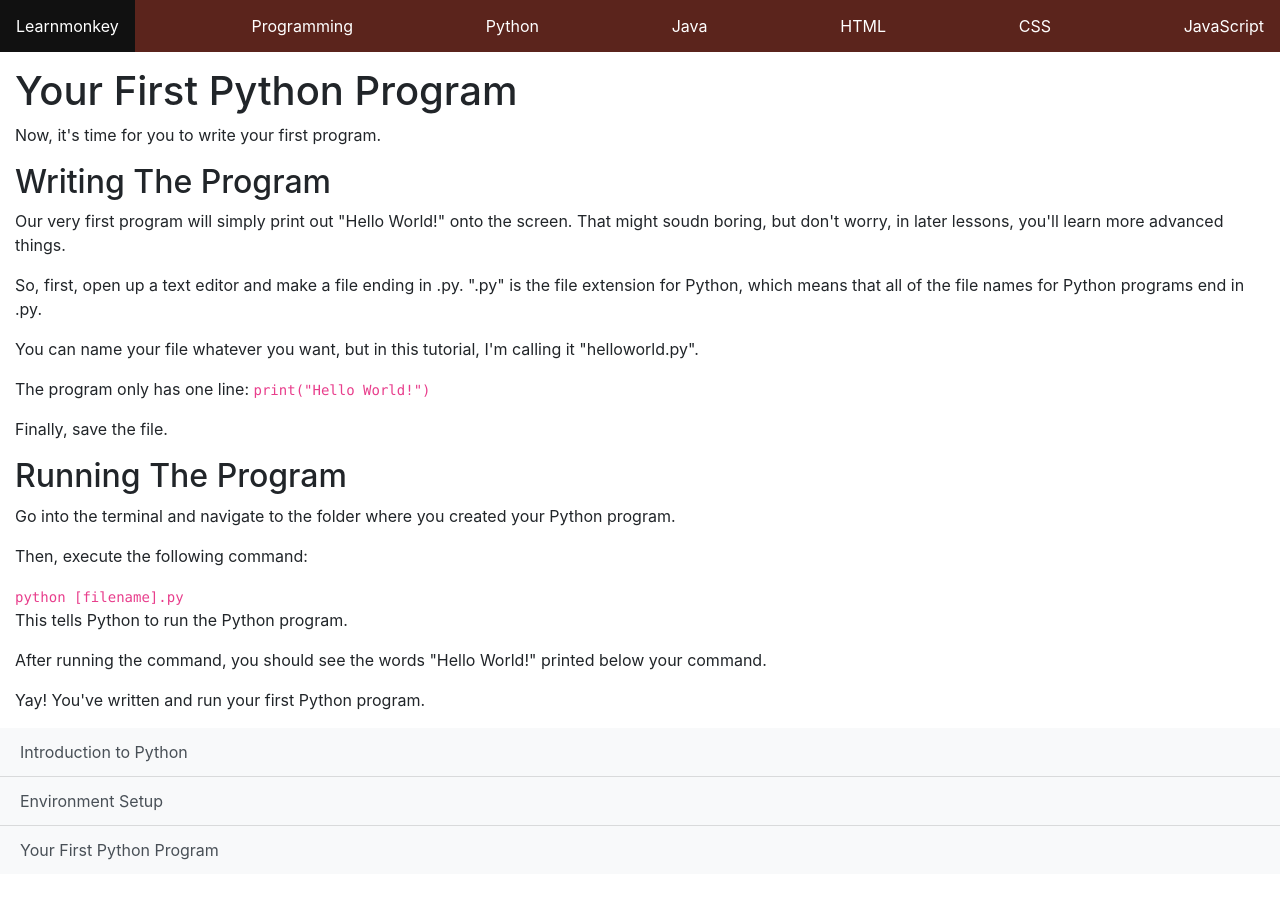
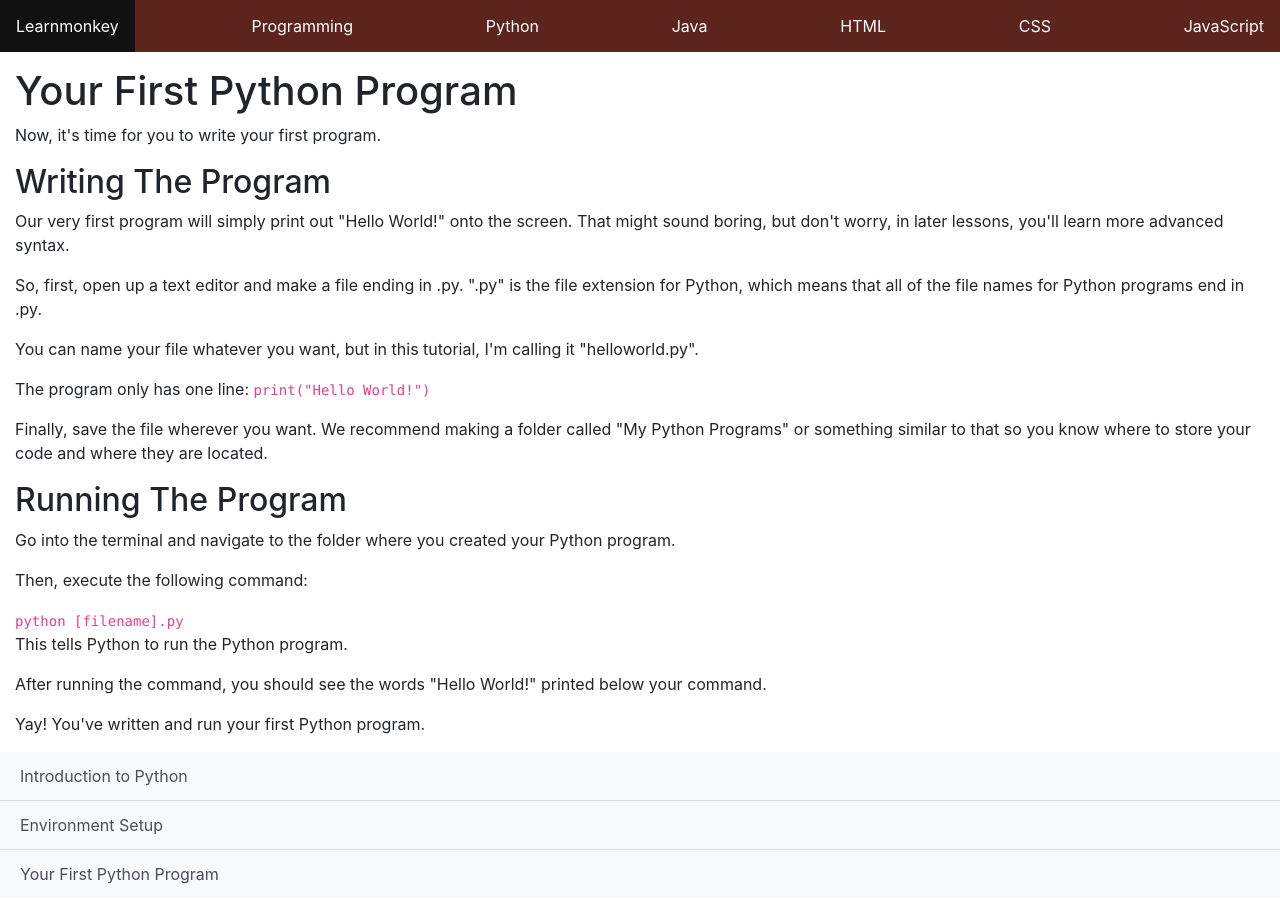
Before and after one commit to learnmonkey/learnmonkey.github.io, a Jekyll site: the page built from programming/python/your-first-python-program.html, in a window 1280 px wide and 900 px high. Built offline with Jekyll 4.4.1, drawn with Linux system fonts in a browser that asks for light colours.

Commit message:
hehehe more content

```diff
--- a/programming/python/your-first-python-program.html
+++ b/programming/python/your-first-python-program.html
@@ -8,11 +8,11 @@ title: Your First Python Program
 
 <section>
     <h2>Writing The Program</h2>
-    <p>Our very first program will simply print out "Hello World!" onto the screen. That might soudn boring, but don't worry, in later lessons, you'll learn more advanced things.</p>
+    <p>Our very first program will simply print out "Hello World!" onto the screen. That might sound boring, but don't worry, in later lessons, you'll learn more advanced syntax.</p>
     <p>So, first, open up a text editor and make a file ending in .py. ".py" is the file extension for Python, which means that all of the file names for Python programs end in .py.</p>
     <p>You can name your file whatever you want, but in this tutorial, I'm calling it "helloworld.py".</p>
     <p>The program only has one line: <code>print("Hello World!")</code></p>
-    <p>Finally, save the file.</p>
+    <p>Finally, save the file wherever you want. We recommend making a folder called "My Python Programs" or something similar to that so you know where to store your code and where they are located.</p>
 </section>
 
 <section>
```
